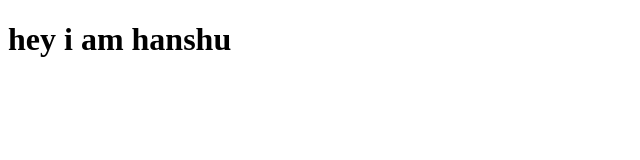
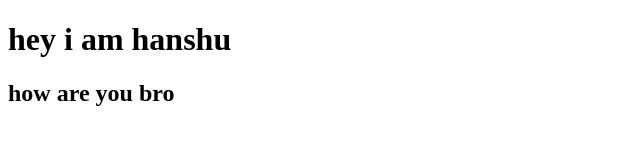
Before and after one commit to Hanshmuhammed/datewith-github-sample, a plain HTML site: page index.html/index.html in a window 1280 px wide. Shown: the whole page, without its empty margins (0-640 px from the left). Drawn offline with Linux system fonts and the light colour scheme.

Commit message:
added some new messages

```diff
--- a/index.html/index.html
+++ b/index.html/index.html
@@ -7,5 +7,6 @@
 </head>
 <body>
     <h1>hey i am hanshu</h1>
+    <h2>how are you bro</h2>
 </body>
 </html>
```
